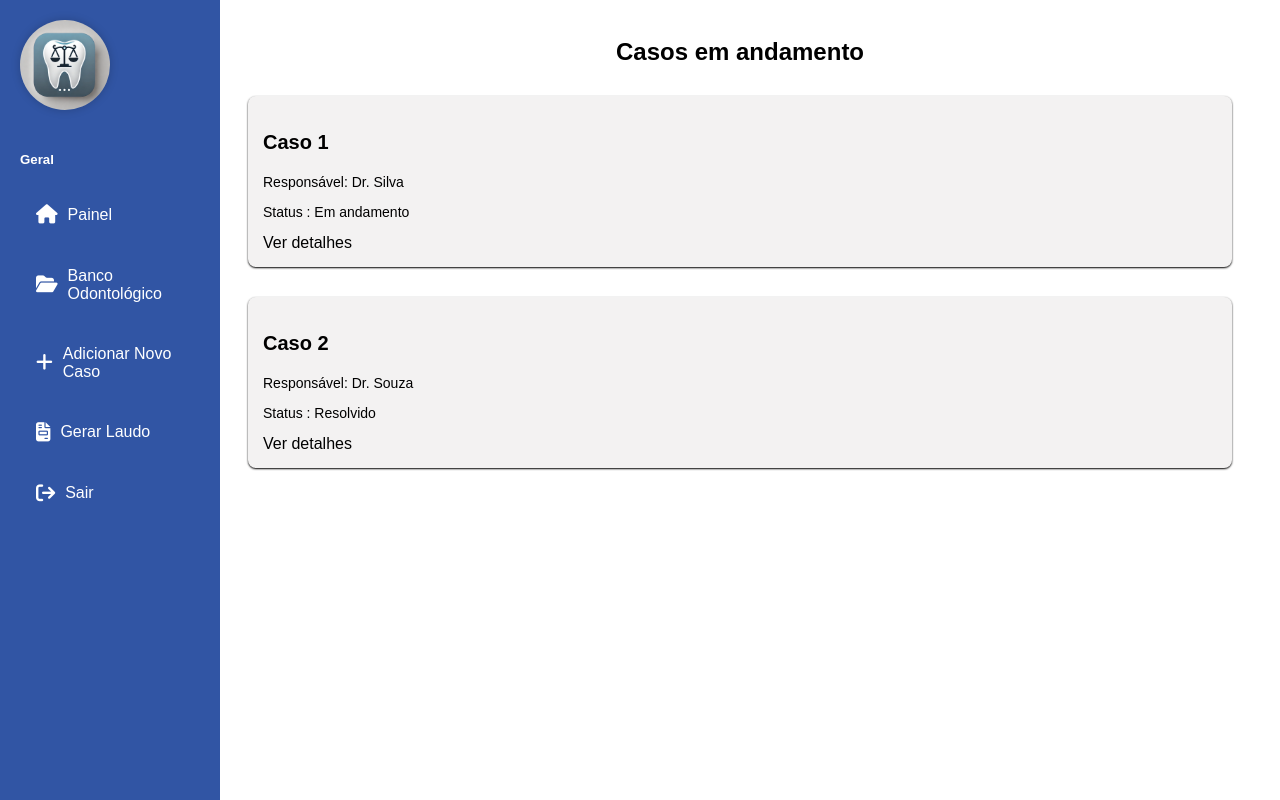
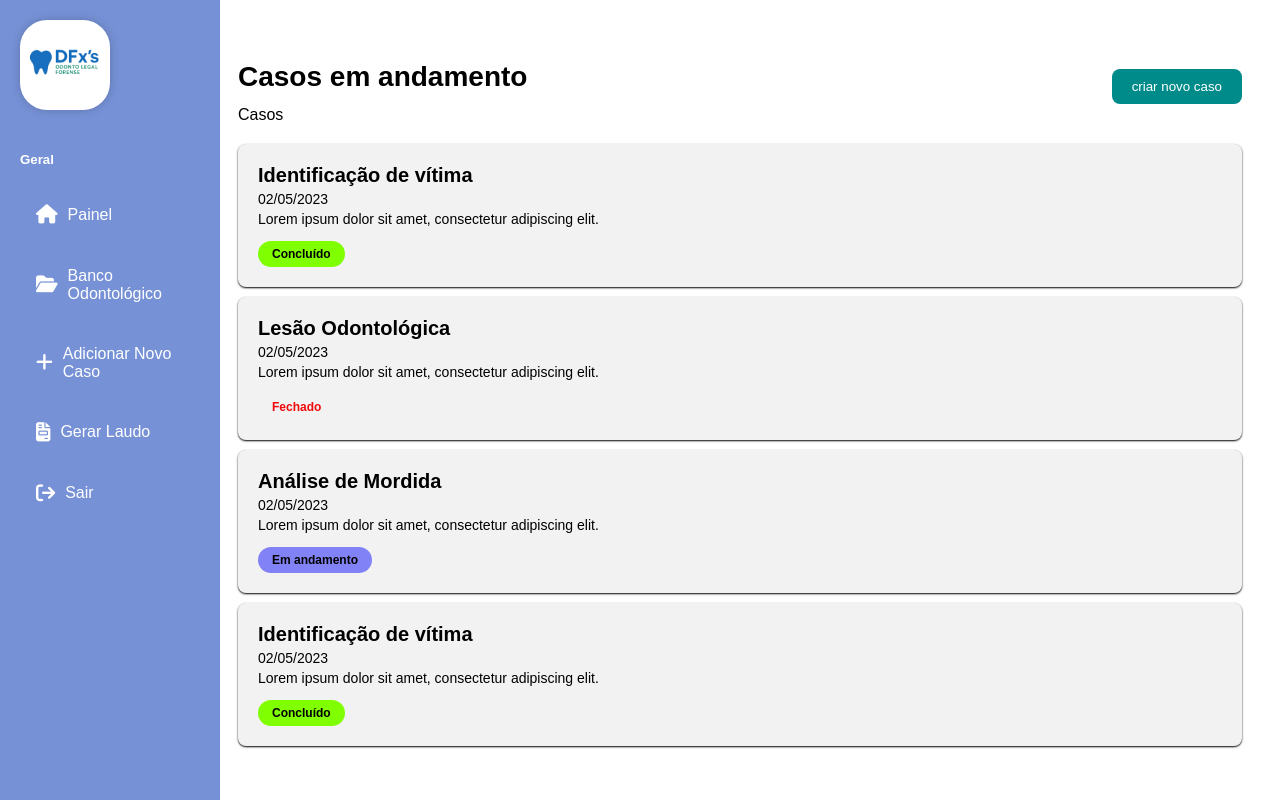
Before and after one commit to thay03/teste-react, a React (Vite) app in the folder meu-projeto/: page /dashboard in a window 1280 px wide. Built offline with nearby package versions, Linux system fonts and the light colour scheme.

Commit message:
alteração

```diff
--- a/meu-projeto/index.html
+++ b/meu-projeto/index.html
@@ -2,9 +2,9 @@
 <html lang="en">
   <head>
     <meta charset="UTF-8" />
-    <link rel="icon" type="image/svg+xml" href="/src/assets/logo.png" />
+    <link rel="icon" type="image/svg+xml" href="/src/assets/icon.png" />
     <meta name="viewport" content="width=device-width, initial-scale=1.0" />
-    <title>Odonto</title>
+    <title> Odonto Legal Forense </title>
   </head>
   <body>
     <div id="root"></div>
--- a/meu-projeto/src/adm/Cadastrar.jsx
+++ b/meu-projeto/src/adm/Cadastrar.jsx
@@ -9,6 +9,7 @@ function RegisterPerito(){
   const [nome, setNome] = useState("");
   const [email, setEmail] = useState("");
   const [cargo, setCargo] = useState("");
+  const [acesso, setAcesso] = useState("");
 
   const navigate = useNavigate();
 
@@ -29,6 +30,7 @@ function RegisterPerito(){
       setNome("");
       setEmail("");
       setCargo("");
+      setAcesso("");
       showToast("Perito Cadastrado");
     } catch(err){console.error("Erro ao cadastrar");
       showToast("Erro ao cadastrar");
@@ -76,9 +78,17 @@ function RegisterPerito(){
               onChange={(e) => setCargo(e.target.value)}
               required
               />
+
+              <label>Tipo de acesso </label>
+              <input
+              type="text"
+              value={acesso}
+              onChange={(e) => setCargo(e.target.value)}
+              required
+              />
           </div>
 
-          <button type="submit">Cadastrar Perito</button>
+          <button type="submit">Cadastrar</button>
 
           <button onClick={handleButtonClick}>Ver Lista de Peritos</button>
         </form>
--- a/meu-projeto/src/components/Sidebar.css
+++ b/meu-projeto/src/components/Sidebar.css
@@ -1,7 +1,7 @@
 .sidebar{
     width: 180px;
     height: 100vh;
-    background-color: #3155a4;
+    background-color: #7691d6;
     color: white;
     padding: 20px;
     position: fixed;
@@ -45,6 +45,8 @@
 }
 .sidebar img{
     width: 90px;
+    background-color: white;
+    border: none;
 }
 /* responsividade */
 @media (max-width: 768px) {
--- a/meu-projeto/src/components/Sidebar.jsx
+++ b/meu-projeto/src/components/Sidebar.jsx
@@ -1,7 +1,7 @@
 import React from "react";
 import { Link } from "react-router-dom";
 import "../components/Sidebar.css"
-import icon from "../assets/icon.webp"
+import icon from "../assets/icon.png"
 
 function Sidebar() {
   const tipoUsuario = localStorage.getItem("tipoUsuario")?.toLowerCase();
--- a/meu-projeto/src/pages/Dashboard.tsx
+++ b/meu-projeto/src/pages/Dashboard.tsx
@@ -6,30 +6,79 @@ import "../styles/Dashboard.css"
 
 function Dashboard() {
 
-
-  const casos = [
-    { id: 1, nome: "Caso 1", responsavel: "Dr. Silva", status: " Em andamento" },
-    { id: 2, nome: "Caso 2", responsavel: "Dr. Souza", status: "Resolvido" },
+    const casos = [ //casos
+      {
+        id: 1,
+        titulo: "Identificação de vítima",
+        data: "02/05/2023",
+        descricao: "Lorem ipsum dolor sit amet, consectetur adipiscing elit.",
+        status: "Concluído",
+      },
+      {
+        id: 2,
+        titulo: "Lesão Odontológica",
+        data: "02/05/2023",
+        descricao: "Lorem ipsum dolor sit amet, consectetur adipiscing elit.",
+        status: "Fechado",
+      },
+      {
+        id: 3,
+        titulo: "Análise de Mordida",
+        data: "02/05/2023",
+        descricao: "Lorem ipsum dolor sit amet, consectetur adipiscing elit.",
+        status: "Em andamento",
+      },
+      {
+        id: 4,
+        titulo: "Identificação de vítima",
+        data: "02/05/2023",
+        descricao: "Lorem ipsum dolor sit amet, consectetur adipiscing elit.",
+        status: "Concluído",
+      },
   ];
 
+
+  const getStatusClass = (status) => {
+    switch (status) {
+      case "Concluído":
+        return "status-concluido";
+      case "Fechado":
+        return "status-fechado";
+      case "Em andamento":
+        return "status-andamento";
+      default:
+        return "";
+    }
+  };
   return (
     <div className="dashboard-container">
       <Sidebar /> {/* Adicionando o sidebar */}
 
       <div className="content-container">
-        <h2>Casos em andamento</h2>
-        <div className="cards-container">
+        <div className="header-dashboard">
+
+        <div>
+        <h2> Casos em andamento </h2>
+        <p className="subtitulo"> Casos</p>
+       </div>
+      <button className="btn-novo-caso">criar novo caso </button>
+    </div>
+
+      <div className="cards-container">
           {casos.map((caso) => (
             <div key={caso.id} className="card">
-              <h3>{caso.nome}</h3>
-              <p>Responsável: {caso.responsavel}</p>
-              <p>Status : {caso.status}</p>
-              <Link to={`/detalhamento/${caso.id}`}>Ver detalhes</Link>
+              <h3>{caso.titulo}</h3>
+              <p className="data">{caso.data}</p>
+              <p className="descricao">{caso.descricao}</p>
+              <span className={`status ${getStatusClass(caso.status)}`}>
+                {caso.status}
+              </span>
             </div>
           ))}
         </div>
       </div>
     </div>
+
   );
 }
 
--- a/meu-projeto/src/pages/Login.jsx
+++ b/meu-projeto/src/pages/Login.jsx
@@ -1,7 +1,7 @@
 import React, { useState } from "react";
 import { useNavigate } from "react-router-dom";
 import "../styles/Login.css";
-import icon from "../assets/icon.webp";
+import icon from "../assets/icon.png";
 
 function Login() {
   const [senha, setSenha] = useState("");
--- a/meu-projeto/src/styles/Dashboard.css
+++ b/meu-projeto/src/styles/Dashboard.css
@@ -1,13 +1,39 @@
 .dashboard-container{
     display: flex;
     flex-direction: column;
-    padding: 10px;
+    padding: 30px;
     margin-left: 200px;
+    gap:20px;
+}
+h2{
+    text-align: left;
+    font-size: 28px;
+}
+.subtitulo{
+    color: rgb(0, 0, 0);
+    font-size: 16px;
+    margin-top: -10px;
+    margin-bottom: 10px;
+}
+.header-dashboard{
+    display: flex;
+    justify-content: space-between;
+    align-items: center;
+    margin-bottom: 10px;
+}
+.btn-novo-caso{
+    background-color: darkcyan;
+    color: white;
+    padding:10px 20px;
+    border:none;
+    border-radius: 8px;
+    cursor: pointer;
+
 }
 .card{
     background-color: rgba(196, 195, 195, 0.212);
-    padding: 15px;
-    margin: 30px;
+    padding: 20px;
+    margin: 10px 0px;
     border-radius: 8px;
     box-shadow: 0 1px 2px;
     transition: transfrom 0.3s ease;
@@ -18,23 +44,43 @@
 .card h3{
     color: #000000;
     font-size: 20px;
+    margin: 0;
 }
 .card p{
     color: #000000;
     font-size: 14px;
+    margin: 4px 0;
 }
 .card a{
     text-decoration: none;
     color: #000000;
 }
-h2{
-    text-align: center;
+
+.status{
+    padding: 6px 14px;
+    border-radius: 20px;
+    font-size: 12px;
+    color: rgb(0, 0, 0);
+    font-weight: bold;
+    display: inline-block;
+    margin-top: 10px;
+}
+
+.status-concluido{
+    background-color: chartreuse;
+}
+.status-fechado{
+    color: rgb(240, 9, 9);
+}
+.status-andamento{
+    background-color: rgb(130, 130, 247);
 }
 
 .detalhes:hover{
     text-decoration: underline;
 }
 /* Ajustando a responsividade */
+
 @media (max-width: 1024px) {
     .dashboard-container {
         margin-left: 14rem;
@@ -65,8 +111,8 @@ h2{
         margin: 10px 0;
     }
 
-    .card h3 {
-        font-size: 18px;
+    h2 {
+        font-size: 15px;
     }
 
     .card p {
--- a/meu-projeto/src/styles/Login.css
+++ b/meu-projeto/src/styles/Login.css
@@ -18,7 +18,7 @@ body{
 
 /* Estiliza o ícone */
 .icon img {
-  border-radius: 50%;
+  border-radius: 30%;
   width: 300px;
   box-shadow: 0px 0px 10px rgba(0, 0, 0, 0.2);
   animation: float 3s infinite ease-in-out;
```
Also changed, not shown: meu-projeto/src/assets/app.webp (renamed from meu-projeto/src/assets/icon.webp), meu-projeto/src/assets/icon.png (added).
